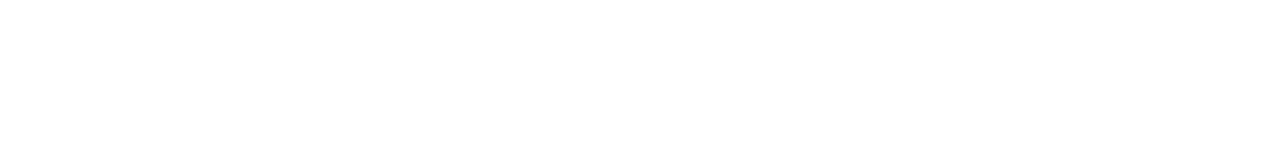
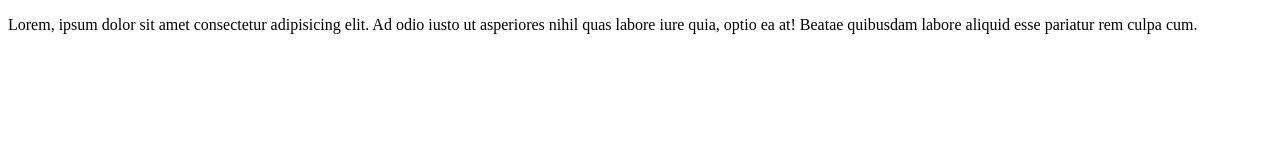
Before and after one commit to Pourya671/git_test, a plain HTML site: page html-boilerplate/index.html in a window 1280 px wide. Drawn offline with Linux system fonts and the light colour scheme.

Commit message:
seeing how VS Code Reacts to changes

```diff
--- a/html-boilerplate/index.html
+++ b/html-boilerplate/index.html
@@ -6,6 +6,6 @@
     <title>Document</title>
 </head>
 <body>
-
+    <p>Lorem, ipsum dolor sit amet consectetur adipisicing elit. Ad odio iusto ut asperiores nihil quas labore iure quia, optio ea at! Beatae quibusdam labore aliquid esse pariatur rem culpa cum.</p>
 </body>
 </html>
```
